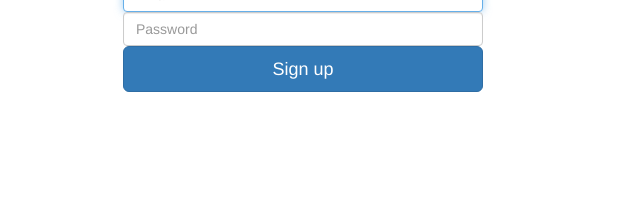
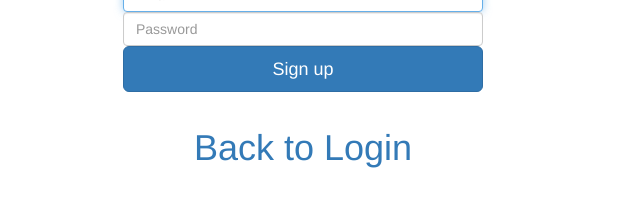
Before and after one commit to jgeley/csg-hackathon, a website: page public/register.html in a window 1280 px wide. Shown: the part 382-588 px from the top of the page, without its empty margins (337-977 px from the left). Drawn offline with Linux system fonts and the light colour scheme.

Commit message:
Update register.html
Linked register.html and login.html

```diff
--- a/public/register.html
+++ b/public/register.html
@@ -14,7 +14,9 @@
             <input type="password" name="password" placeholder="Password" required="required" class="form-control"/>
             <button type="submit" class="btn btn-lg btn-primary btn-block">Sign up</button><span class="clearfix"></span>
           </form>
-        <div id="message"></div>
+        <div id="message">
+          <a href="login.html" class="text-center new-account">Back to Login</a>
+        </div>
       </h1>
     </div>
   </div>
```
